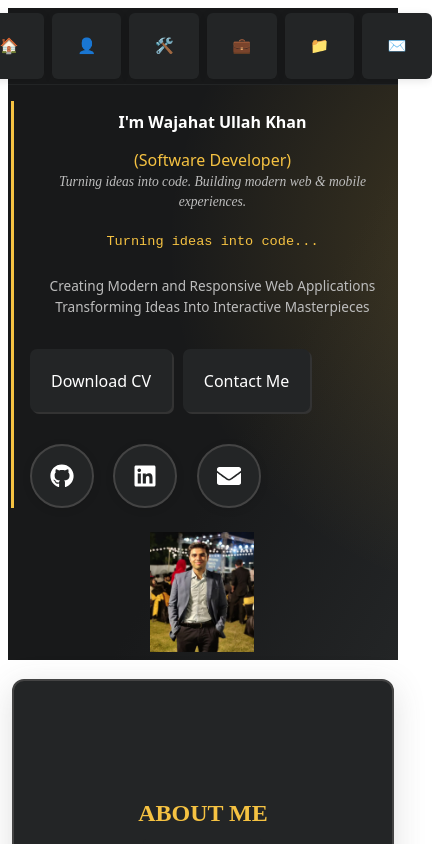
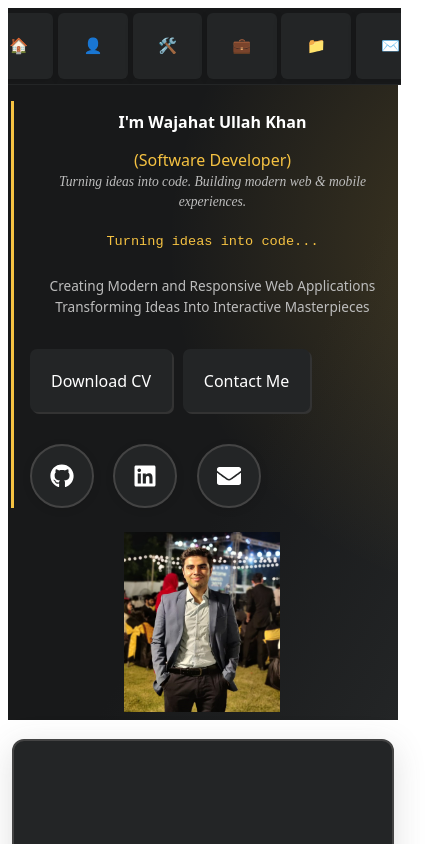
Before and after one commit to wajahat7777/My-Portfolio, a React (Vite) app in the folder frontend/: page / in a window 390 px wide. Shown: the top 844 px of the page, 432 px wide, since content can reach past the window. Built offline with nearby package versions, Linux system fonts and the light colour scheme.

Commit message:
finally finishing now

```diff
--- a/frontend/src/components/Hero/Hero.module.css
+++ b/frontend/src/components/Hero/Hero.module.css
@@ -159,9 +159,9 @@
     margin-top: 1.5rem;
   }
   .profileImg {
-    width: 90vw;
-    max-width: 300px;
-    height: 180px;
+    width: 98vw;
+    max-width: 98vw;
+    height: 220px;
     border-radius: 14px;
     background-size: contain !important;
     background-repeat: no-repeat;
@@ -193,7 +193,7 @@
   .profileImg {
     width: 98vw;
     max-width: 98vw;
-    height: 120px;
+    height: 180px;
     border-radius: 8px;
     background-size: contain !important;
   }
--- a/frontend/src/components/Navbar/Navbar.module.css
+++ b/frontend/src/components/Navbar/Navbar.module.css
@@ -53,10 +53,12 @@
 
 @media (max-width: 700px) {
   .navbar {
-    padding: 0.7rem 0.5rem;
+    width: 100vw;
+    overflow-x: auto;
+    padding: 0.5rem 0.2rem;
   }
   .navLinks {
-    gap: 1rem;
+    gap: 0.7rem;
   }
   .iconBox {
     padding: 0.4rem 0.6rem;
@@ -69,10 +71,12 @@
 
 @media (max-width: 480px) {
   .navbar {
-    padding: 0.3rem 0.2rem;
+    width: 100vw;
+    overflow-x: auto;
+    padding: 0.3rem 0.1rem;
   }
   .navLinks {
-    gap: 0.5rem;
+    gap: 0.3rem;
   }
   .iconBox {
     padding: 0.2rem 0.3rem;
```
